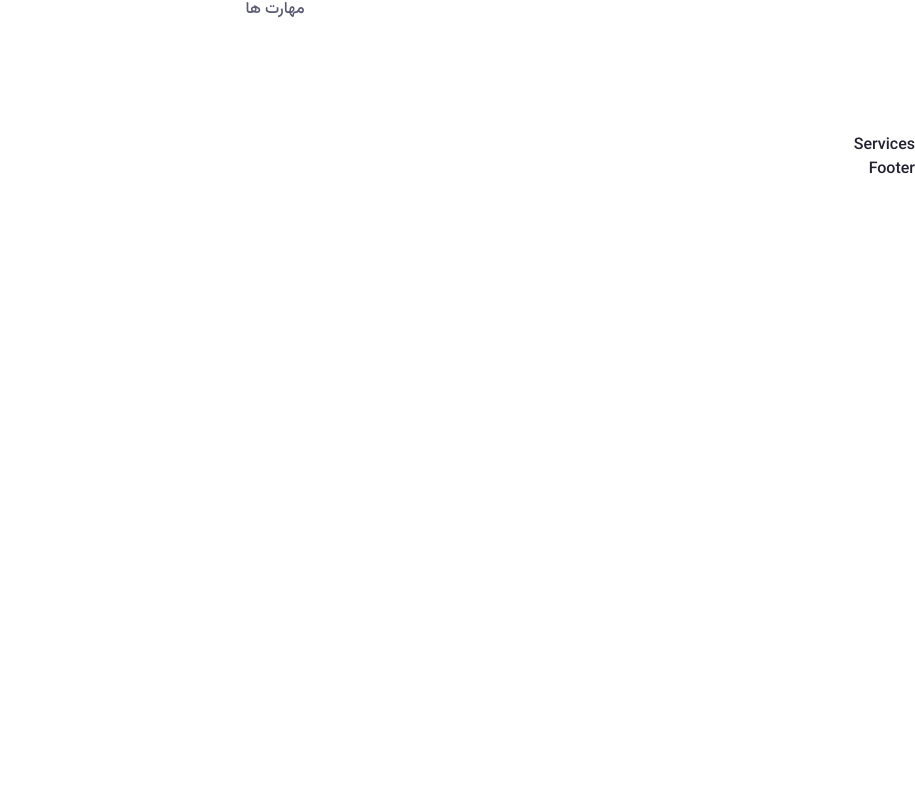
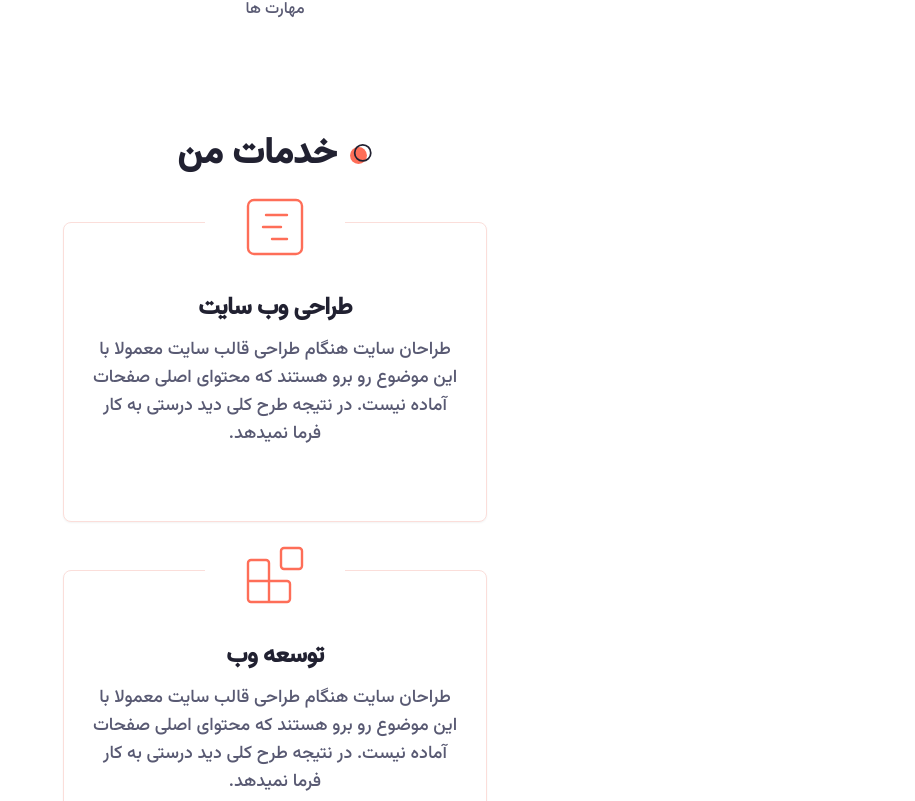
Before and after one commit to Hossein1371za/about-me-website-nextjs14-shadcn-tailwind, a Next.js app: page / in a window 1280 px wide. Shown: the part 959-1760 px from the top of the page, without its empty margins (365-1280 px from the left). Before the commit the page ends 1141 px from the top, so only its background shows below. Built offline with nearby package versions, Linux system fonts and the light colour scheme.

Commit message:
services section

```diff
--- a/components/Services.jsx
+++ b/components/Services.jsx
@@ -1,8 +1,55 @@
+import { GanttChartSquare, Blocks, Gem } from "lucide-react";
+import {
+  Card,
+  CardContent,
+  CardDescription,
+  CardHeader,
+  CardTitle,
+} from "@/components/ui/card";
+
+const servicesData = [
+    {
+        icon:<GanttChartSquare size={72} strokeWidth={0.8} />,
+        title:"طراحی وب سایت",
+        description:"طراحان سایت هنگام طراحی قالب سایت معمولا با این موضوع رو برو هستند که محتوای اصلی صفحات آماده نیست. در نتیجه طرح کلی دید درستی به کار فرما نمیدهد."
+    },
+    {
+        icon:<Blocks size={72} strokeWidth={0.8} />,
+        title:"توسعه وب ",
+        description:"طراحان سایت هنگام طراحی قالب سایت معمولا با این موضوع رو برو هستند که محتوای اصلی صفحات آماده نیست. در نتیجه طرح کلی دید درستی به کار فرما نمیدهد."
+    },
+    {
+        icon:<Gem size={72} strokeWidth={0.8} />,
+        title:"توسعه اپلیکیشن",
+        description:"طراحان سایت هنگام طراحی قالب سایت معمولا با این موضوع رو برو هستند که محتوای اصلی صفحات آماده نیست. در نتیجه طرح کلی دید درستی به کار فرما نمیدهد."
+    },
+]
+
 
 const Services = () => {
-  return (
-    <div>Services</div>
-  )
-}
+  return <section className='mb-12 xl:mb-36'>
+    <div className="container mx-auto">
+        <h2 className="section-title mb-12 xl:mb-24 text-center mx-auto">خدمات من</h2>
+        <div className="grid xl:grid-cols-3 gap-y-12 xl:gap-y-24 justify-center">
+            {servicesData.map((item,index)=>{
+                return(
+                    <Card className="w-full max-w-[424px] h-[300px] flex flex-col pt-16 pb-10 justify-center items-center relative"
+                    key={index}>
+                        <CardHeader className="text-primary absolute -top-[60px]">
+                            <div className="w-[140px] h-[80px] bg-white dark:bg-background flex justify-center items-center">
+                                {item.icon}
+                            </div>
+                        </CardHeader>
+                        <CardContent className="text-center">
+                            <CardTitle className="mb-4">{item.title}</CardTitle>
+                            <CardDescription className="text-lg">{item.description}</CardDescription>
+                        </CardContent>
+                    </Card>
+                )
+            })}
+        </div>
+    </div>
+  </section>;
+};
 
-export default Services
+export default Services;
```
